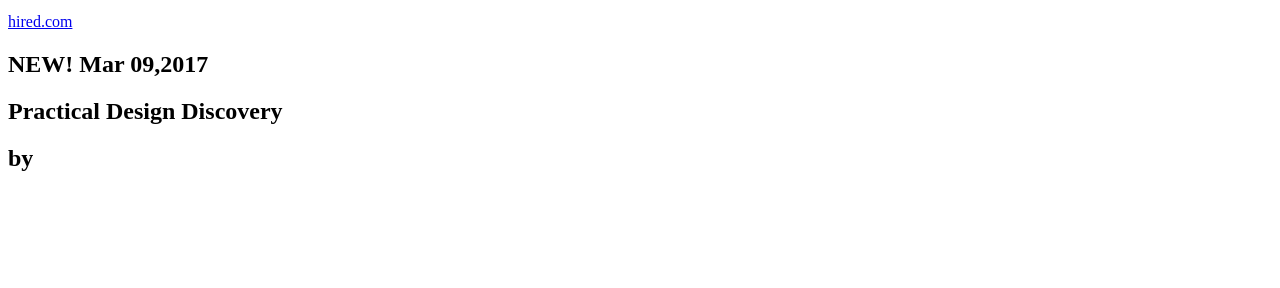
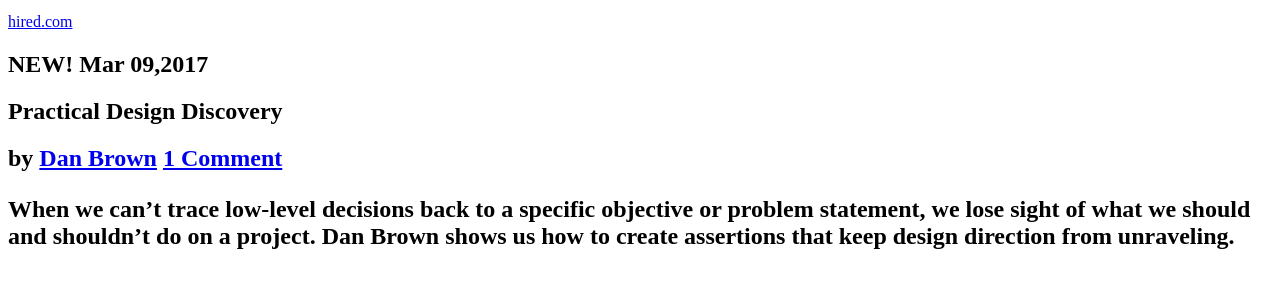
Before and after one commit to ixeres/html-layout, a plain HTML site: page index.html in a window 1280 px wide. Shown: the part 236-524 px from the top of the page. Drawn offline with Linux system fonts and the light colour scheme.

Commit message:
adding first section/article

```diff
--- a/index.html
+++ b/index.html
@@ -21,9 +21,17 @@
     <p><a href="http://www.hired.com">hired.com</a>
   </header>
   <body>
-    <h2>NEW! Mar 09,2017</h2>
-    <article>
-      <h1>Practical Design Discovery</h1>
-      <h2>by <a href=""
-  </body>
+    <section>
+      <h2>NEW! Mar 09,2017</h2>
+        <article>
+          <h2>Practical Design Discovery</h1>
+            <p>
+              <h2>by <a href="/author/dan-brown">Dan Brown</a>
+                <a href="/article/practical-design-discovery#comments">1 Comment</a>
+                </p>
+                <p>When we can&#8217;t trace low-level decisions back to a specific objective or problem statement, we lose sight of what we should and shouldn&#8217;t do on a project. Dan Brown shows us how to create assertions that keep design direction from unraveling.
+                </p>
+          </article>
+        </section>
+      </body>
 </html>
```
